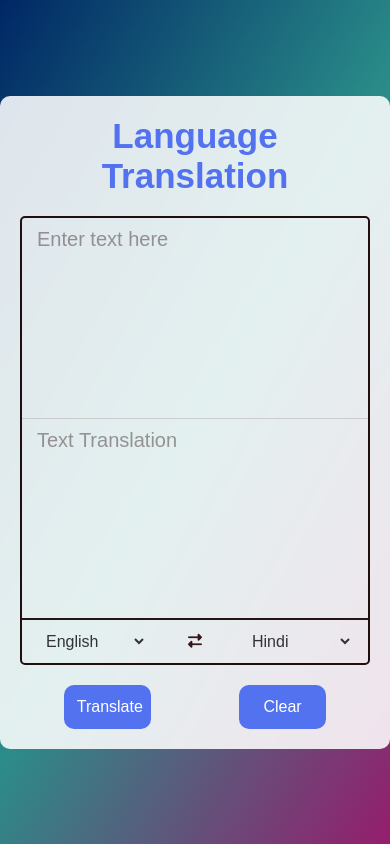
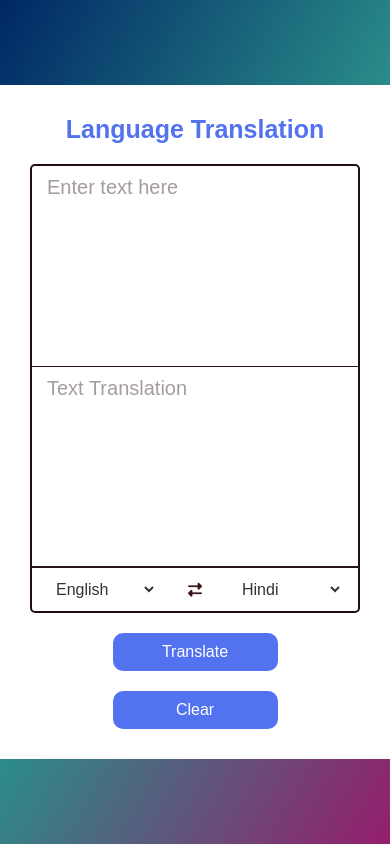
Before and after one commit to s19h8a1n14/language-translation, a plain HTML site: page index.html in a window 390 px wide. Drawn offline with Linux system fonts and the light colour scheme.

Commit message:
second commit

```diff
--- a/style.css
+++ b/style.css
@@ -14,7 +14,7 @@ body {
 }
 
 .text-container {
-    max-width: 700px;
+    max-width: 650px;
     width: 100%;
     padding: 30px;
     background: #ffffffde;
@@ -153,9 +153,16 @@ li,
     justify-content: space-around;
 }
 
-@media (max-width: 650px) {
+@media screen and (max-width: 650px) {
+
+
+    div h1 {
+        font-size: 25px;
+    }
+
     .text-container {
-        padding: 20px;
+        background-color: white;
+        border-radius: 0px;
     }
 
     .wrapper .text-input {
@@ -164,20 +171,21 @@ li,
 
     .text-input .to-text {
         border-left: 0px;
-        border-top: 1px solid #ccc;
+        border-top: 1px solid #261313;
     }
 
     .text-input textarea {
         height: 200px;
     }
 
+    .text-container button {
+        padding: 10px 20px;
+        font-size: 16px;
+        width: 50%
+    }
+
     .controls .row .icons {
         display: none;
-    }
-
-    .text-container button {
-        padding: 13px;
-        font-size: 16px;
     }
 
     .controls .row select {
@@ -187,4 +195,11 @@ li,
     .controls .exchange {
         font-size: 14px;
     }
+
+    .buttons {
+        flex-direction: column;
+    }
+
 }
+
+@media screen and (max-width: 450px) {}
```
